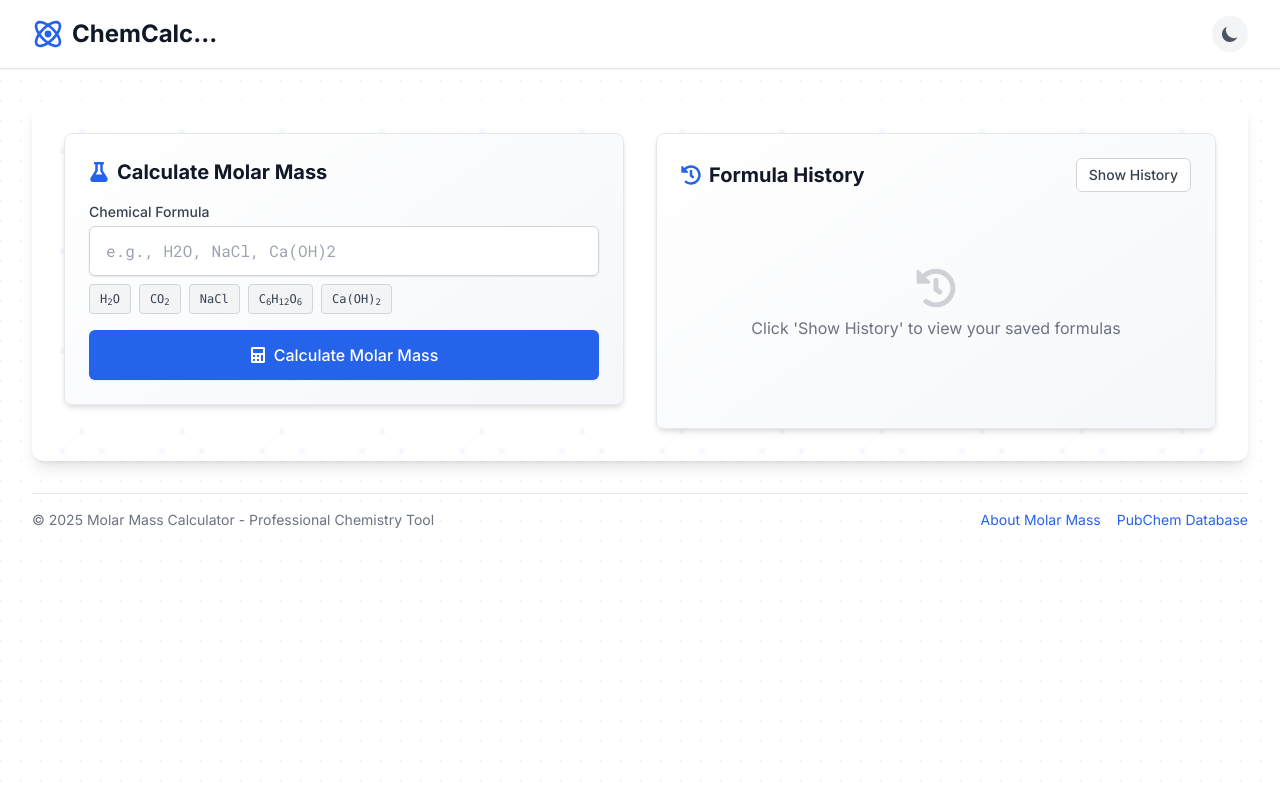
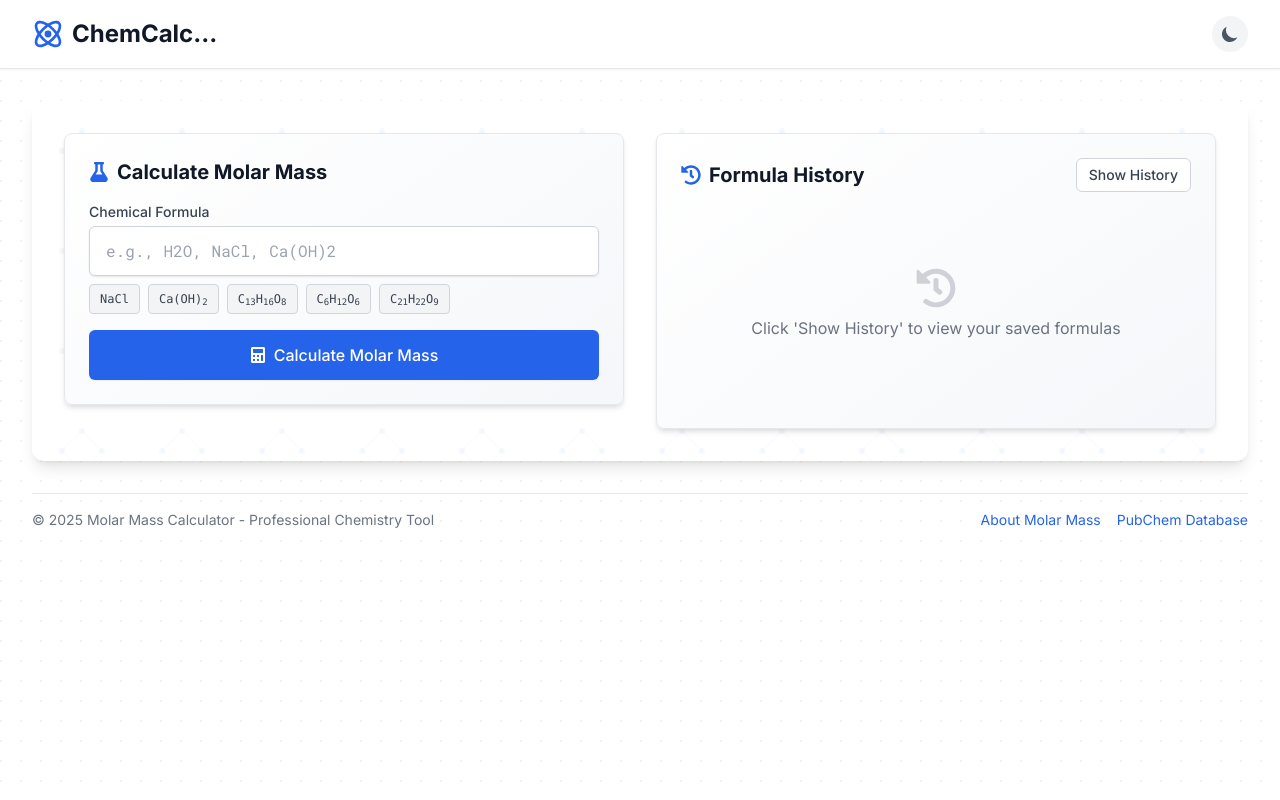
Before and after one commit to AnnaNajafiH/ChemCal, a React (Vite) app in the folder frontend/: page / in a window 1280 px wide. Built offline with nearby package versions, Linux system fonts and the light colour scheme; no server answers.

Commit message:
new molecules name added

```diff
--- a/frontend/src/App.tsx
+++ b/frontend/src/App.tsx
@@ -219,7 +219,7 @@ function App() {
                       </div>
 
                       <div className="mt-2 flex flex-wrap gap-2">
-                        {['H2O', 'CO2', 'NaCl', 'C6H12O6', 'Ca(OH)2'].map((example) => (
+                        {['NaCl', 'Ca(OH)2', 'C13H16O8', 'C6H12O6', 'C21H22O9'].map((example) => (
                           <button
                             key={example}
                             type="button"
```
